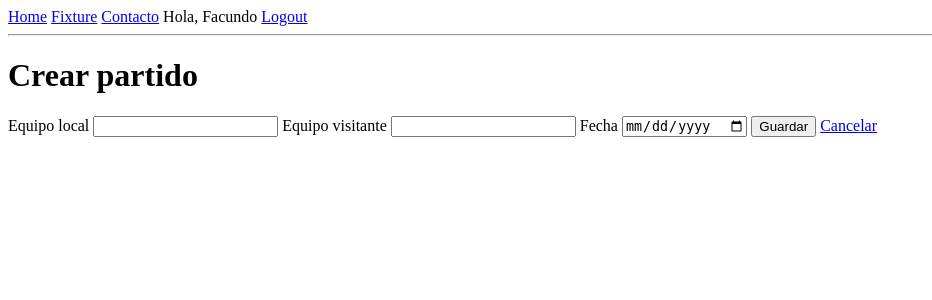
After one commit to FacuTaTin123/CopaRenaultLBDG, a Flask app: page /admin/crear_partido in a window 1280 px wide. The commit adds this page. Shown: the top 300 px of the page, without its empty margins (0-932 px from the left). Run offline with Flask 3, Linux system fonts and the light colour scheme; a user stored in the database is signed in.

Commit message:
casi casi

```diff
--- a/app.py
+++ b/app.py
@@ -1,58 +1,197 @@
-from flask import Flask, render_template, request, redirect, session
+from functools import wraps
+
+from flask import Flask, flash, redirect, render_template, request, session, url_for
 from flask_sqlalchemy import SQLAlchemy
+from werkzeug.security import check_password_hash, generate_password_hash
+
 
 app = Flask(__name__)
-app.secret_key = "clave"
-
+app.config["SECRET_KEY"] = "cambiar-esta-clave"
 app.config["SQLALCHEMY_DATABASE_URI"] = "sqlite:///copa.db"
 app.config["SQLALCHEMY_TRACK_MODIFICATIONS"] = False
 
 db = SQLAlchemy(app)
 
+
+class Usuario(db.Model):
+    id = db.Column(db.Integer, primary_key=True)
+    usuario = db.Column(db.String(50), unique=True, nullable=False)
+    password_hash = db.Column(db.String(255), nullable=False)
+    es_admin = db.Column(db.Boolean, default=False, nullable=False)
+
+    def verificar_password(self, password):
+        return check_password_hash(self.password_hash, password)
+
+
+class Partido(db.Model):
+    id = db.Column(db.Integer, primary_key=True)
+    equipo_local = db.Column(db.String(50), nullable=False)
+    equipo_visitante = db.Column(db.String(50), nullable=False)
+    fecha = db.Column(db.String(50), nullable=False)
+    goles_local = db.Column(db.Integer, nullable=True)
+    goles_visitante = db.Column(db.Integer, nullable=True)
+
+
+def admin_requerido(func):
+    @wraps(func)
+    def wrapper(*args, **kwargs):
+        if not session.get("es_admin"):
+            flash("Necesitas iniciar sesion como administrador.", "error")
+            return redirect(url_for("login"))
+        return func(*args, **kwargs)
+
+    return wrapper
+
+
+@app.context_processor
+def agregar_usuario_actual():
+    return {"usuario_actual": session.get("usuario")}
+
+
 @app.route("/")
 def index():
     return render_template("index.html")
+
 
 @app.route("/contacto")
 def contacto():
     return render_template("contacto.html")
 
-@app.route("/base")
-def nashe():
-    return render_template("base.html")
 
-@app.route("/registro")
+@app.route("/registro", methods=["GET", "POST"])
 def registro():
+    if request.method == "POST":
+        usuario = request.form.get("usuario", "").strip()
+        password = request.form.get("password", "")
+
+        if not usuario or not password:
+            flash("Completa usuario y contrasena.", "error")
+            return render_template("registro.html")
+
+        if Usuario.query.filter_by(usuario=usuario).first():
+            flash("Ese usuario ya existe.", "error")
+            return render_template("registro.html")
+
+        es_primer_usuario = Usuario.query.count() == 0
+        nuevo_usuario = Usuario(
+            usuario=usuario,
+            password_hash=generate_password_hash(password),
+            es_admin=es_primer_usuario,
+        )
+        db.session.add(nuevo_usuario)
+        db.session.commit()
+
+        flash("Cuenta creada. Ya podes iniciar sesion.", "success")
+        return redirect(url_for("login"))
+
     return render_template("registro.html")
 
-@app.route("/login")
+
+@app.route("/login", methods=["GET", "POST"])
 def login():
+    if request.method == "POST":
+        usuario = request.form.get("usuario", "").strip()
+        password = request.form.get("password", "")
+        usuario_db = Usuario.query.filter_by(usuario=usuario).first()
+
+        if not usuario_db or not usuario_db.verificar_password(password):
+            flash("Usuario o contrasena incorrectos.", "error")
+            return render_template("login.html")
+
+        session.clear()
+        session["usuario_id"] = usuario_db.id
+        session["usuario"] = usuario_db.usuario
+        session["es_admin"] = usuario_db.es_admin
+
+        flash("Sesion iniciada correctamente.", "success")
+        return redirect(url_for("fixture"))
+
     return render_template("login.html")
+
+
+@app.route("/logout")
+def logout():
+    session.clear()
+    flash("Sesion cerrada.", "success")
+    return redirect(url_for("index"))
+
 
 @app.route("/fixture")
 def fixture():
-    partidos = Partido.query.all()
+    partidos = Partido.query.order_by(Partido.fecha.asc(), Partido.id.asc()).all()
     return render_template("fixture.html", partidos=partidos)
+
+
+@app.route("/admin/crear_partido", methods=["GET", "POST"])
+@admin_requerido
+def crear_partido():
+    if request.method == "POST":
+        partido = Partido(
+            equipo_local=request.form.get("equipo_local", "").strip(),
+            equipo_visitante=request.form.get("equipo_visitante", "").strip(),
+            fecha=request.form.get("fecha", "").strip(),
+        )
+
+        if not partido.equipo_local or not partido.equipo_visitante or not partido.fecha:
+            flash("Completa los equipos y la fecha.", "error")
+            return render_template("partido_form.html", partido=partido, accion="Crear")
+
+        db.session.add(partido)
+        db.session.commit()
+        flash("Partido creado.", "success")
+        return redirect(url_for("fixture"))
+
+    return render_template("partido_form.html", partido=None, accion="Crear")
+
+
+@app.route("/admin/editar_partido/<int:partido_id>", methods=["GET", "POST"])
+@admin_requerido
+def editar_partido(partido_id):
+    partido = Partido.query.get_or_404(partido_id)
+
+    if request.method == "POST":
+        partido.equipo_local = request.form.get("equipo_local", "").strip()
+        partido.equipo_visitante = request.form.get("equipo_visitante", "").strip()
+        partido.fecha = request.form.get("fecha", "").strip()
+        partido.goles_local = convertir_gol(request.form.get("goles_local"))
+        partido.goles_visitante = convertir_gol(request.form.get("goles_visitante"))
+
+        if not partido.equipo_local or not partido.equipo_visitante or not partido.fecha:
+            flash("Completa los equipos y la fecha.", "error")
+            return render_template("partido_form.html", partido=partido, accion="Editar")
+
+        db.session.commit()
+        flash("Partido actualizado.", "success")
+        return redirect(url_for("fixture"))
+
+    return render_template("partido_form.html", partido=partido, accion="Editar")
+
+
+@app.route("/admin/eliminar_partido/<int:partido_id>", methods=["POST"])
+@admin_requerido
+def eliminar_partido(partido_id):
+    partido = Partido.query.get_or_404(partido_id)
+    db.session.delete(partido)
+    db.session.commit()
+    flash("Partido eliminado.", "success")
+    return redirect(url_for("fixture"))
+
+
+def convertir_gol(valor):
+    if valor is None or valor.strip() == "":
+        return None
+    return int(valor)
+
+
+@app.cli.command("init-db")
+def init_db():
+    db.create_all()
+    print("Base de datos inicializada.")
+
+
+with app.app_context():
+    db.create_all()
+
 
 if __name__ == "__main__":
     app.run(debug=True)
-
-
-class Partido(db.Model):
-    id = db.Column(db.Integer, primary_key=True)
-    equipo_local = db.Column(db.String(50))
-    equipo_visitante = db.Column(db.String(50))
-    fecha = db.Column(db.String(50))
-    goles_local = db.Column(db.Integer, nullable=True)
-    goles_visitante = db.Column(db.Integer, nullable=True)
-
-from app import Partido, db, app
-
-with app.app_context():
-    p = Partido(
-        equipo_local="Equipo A",
-        equipo_visitante="Equipo B",
-        fecha="2026-05-01"
-    )
-    db.session.add(p)
-    db.session.commit()
--- a/templates/base.html
+++ b/templates/base.html
@@ -1,6 +1,25 @@
+<!DOCTYPE html>
+<html lang="es">
+<head>
+  <meta charset="UTF-8">
+  <meta name="viewport" content="width=device-width, initial-scale=1.0">
+  <title>{% block title %}Copa Renault{% endblock %}</title>
+</head>
 <body>
   {% include "navbar.html" %}
 
-  {% block body %}
-  {% endblock %}
+  {% with mensajes = get_flashed_messages(with_categories=true) %}
+    {% if mensajes %}
+      <section>
+        {% for categoria, mensaje in mensajes %}
+          <p class="{{ categoria }}">{{ mensaje }}</p>
+        {% endfor %}
+      </section>
+    {% endif %}
+  {% endwith %}
+
+  <main>
+    {% block body %}{% endblock %}
+  </main>
 </body>
+</html>
--- a/templates/navbar.html
+++ b/templates/navbar.html
@@ -1,9 +1,14 @@
 <nav>
-    <a href="/">Home</a>
-    <a href="/fixture">Fixture</a>
-    <a href="/contacto">Contacto</a>
-    <a href="/registro">Registro</a>
-    <a href="/login">Login</a>
+  <a href="{{ url_for('index') }}">Home</a>
+  <a href="{{ url_for('fixture') }}">Fixture</a>
+  <a href="{{ url_for('contacto') }}">Contacto</a>
 
+  {% if usuario_actual %}
+    <span>Hola, {{ usuario_actual }}</span>
+    <a href="{{ url_for('logout') }}">Logout</a>
+  {% else %}
+    <a href="{{ url_for('registro') }}">Registro</a>
+    <a href="{{ url_for('login') }}">Login</a>
+  {% endif %}
 </nav>
 <hr>
--- /dev/null
+++ b/templates/partido_form.html
@@ -0,0 +1,36 @@
+{% extends "base.html" %}
+
+{% block title %}{{ accion }} partido - Copa Renault{% endblock %}
+
+{% block body %}
+  <h1>{{ accion }} partido</h1>
+
+  <form method="post">
+    <label>
+      Equipo local
+      <input type="text" name="equipo_local" value="{{ partido.equipo_local if partido else '' }}" required>
+    </label>
+    <label>
+      Equipo visitante
+      <input type="text" name="equipo_visitante" value="{{ partido.equipo_visitante if partido else '' }}" required>
+    </label>
+    <label>
+      Fecha
+      <input type="date" name="fecha" value="{{ partido.fecha if partido else '' }}" required>
+    </label>
+
+    {% if partido %}
+      <label>
+        Goles local
+        <input type="number" name="goles_local" min="0" value="{{ partido.goles_local if partido.goles_local is not none else '' }}">
+      </label>
+      <label>
+        Goles visitante
+        <input type="number" name="goles_visitante" min="0" value="{{ partido.goles_visitante if partido.goles_visitante is not none else '' }}">
+      </label>
+    {% endif %}
+
+    <button type="submit">Guardar</button>
+    <a href="{{ url_for('fixture') }}">Cancelar</a>
+  </form>
+{% endblock %}
```
Also changed, not shown: templates/contacto.html (+12 -19 lines), templates/fixture.html (+13 -3 lines), templates/index.html (+2 -7 lines), templates/login.html (+16 -11 lines), templates/registro.html (+16 -12 lines), instance/copa.db (added).
